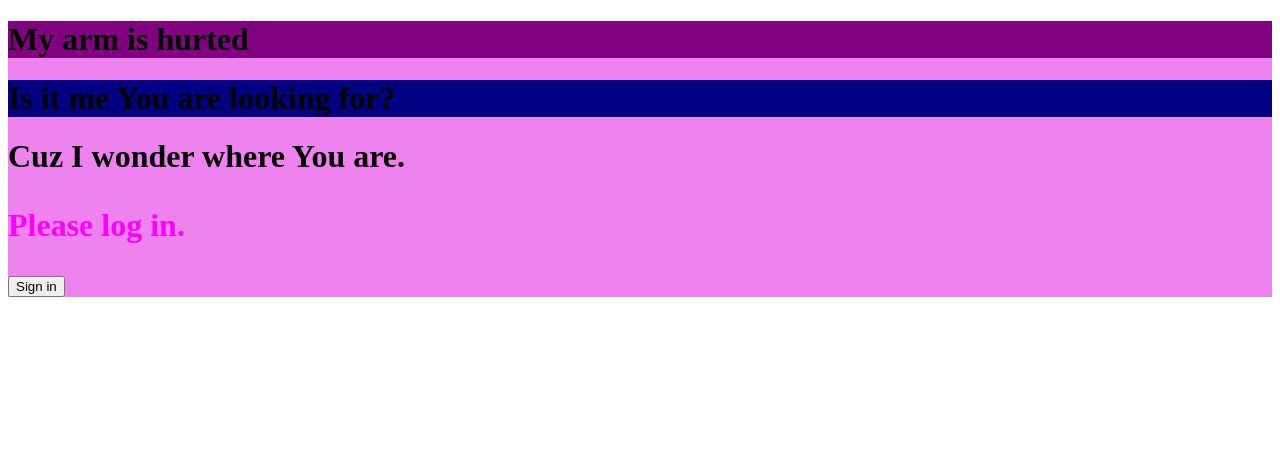
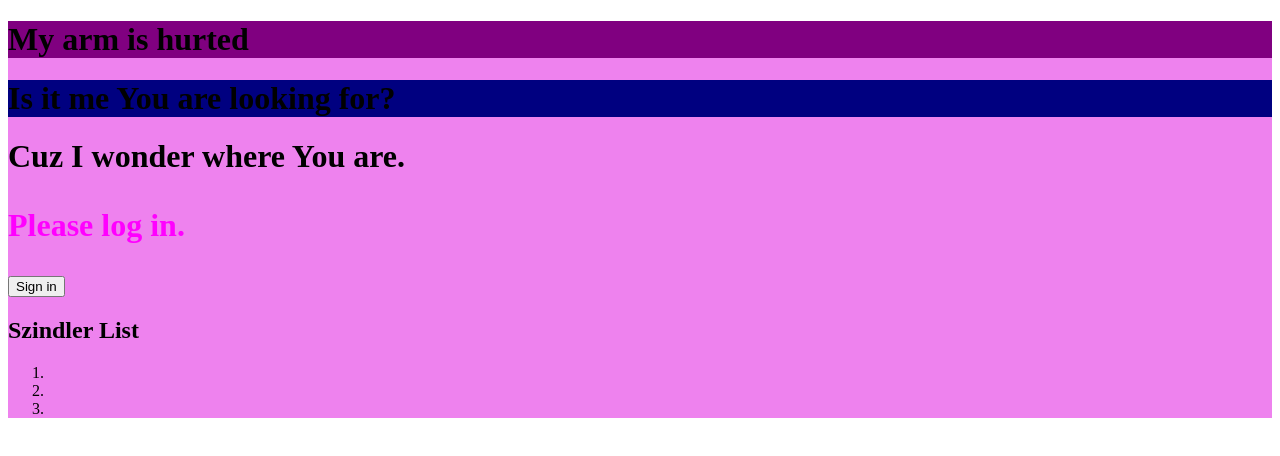
Before and after one commit to tusia313/react-project-display, a React (Create React App) app: page / in a window 1280 px wide. Shown: the top 456 px of the page. Built offline with nearby package versions, Linux system fonts and the light colour scheme.

Commit message:
Nested Components

```diff
--- a/src/App.js
+++ b/src/App.js
@@ -1,7 +1,10 @@
+import { useLayoutEffect } from "react"
 import CustomHeader from "./components/CustomHeader"
+import List from "./components/List"
 
 const App = () => {
   let isLoggenIn = false
+  const listTitle = "Szindler List"
   return (
     <div style = {{ backgroundColor : isLoggenIn ? "green" : "violet"}}>
     <CustomHeader title = {"My arm is hurted"} color = {"purple"}/>
@@ -9,6 +12,7 @@ const App = () => {
     <CustomHeader title = {"Cuz I wonder where You are."} color = {"lemon"}/>
     <p className="subtitle">{isLoggenIn ? "Welcome back !" : "Please log in."}</p>
     {!isLoggenIn && <button>Sign in</button>}
+    <List listTitle = {listTitle} />
     </div>
   )
 }
--- /dev/null
+++ b/src/components/List.js
@@ -0,0 +1,15 @@
+import ListTitle from "./ListTitle"
+
+const List = ({listTitle}) => {
+    return (
+        <>
+        <ListTitle listTitle = {listTitle} />
+        <ol>
+            <li></li>
+            <li></li>
+            <li></li>
+        </ol>
+        </>
+    )
+}
+export default List
--- /dev/null
+++ b/src/components/ListTitle.js
@@ -0,0 +1,9 @@
+import CustomHeader from "./CustomHeader"
+const ListTitle = ({listTitle}) => {
+    return (
+        <div>
+            <h2>{listTitle}</h2>
+        </div>
+    )
+}
+export default ListTitle
```
